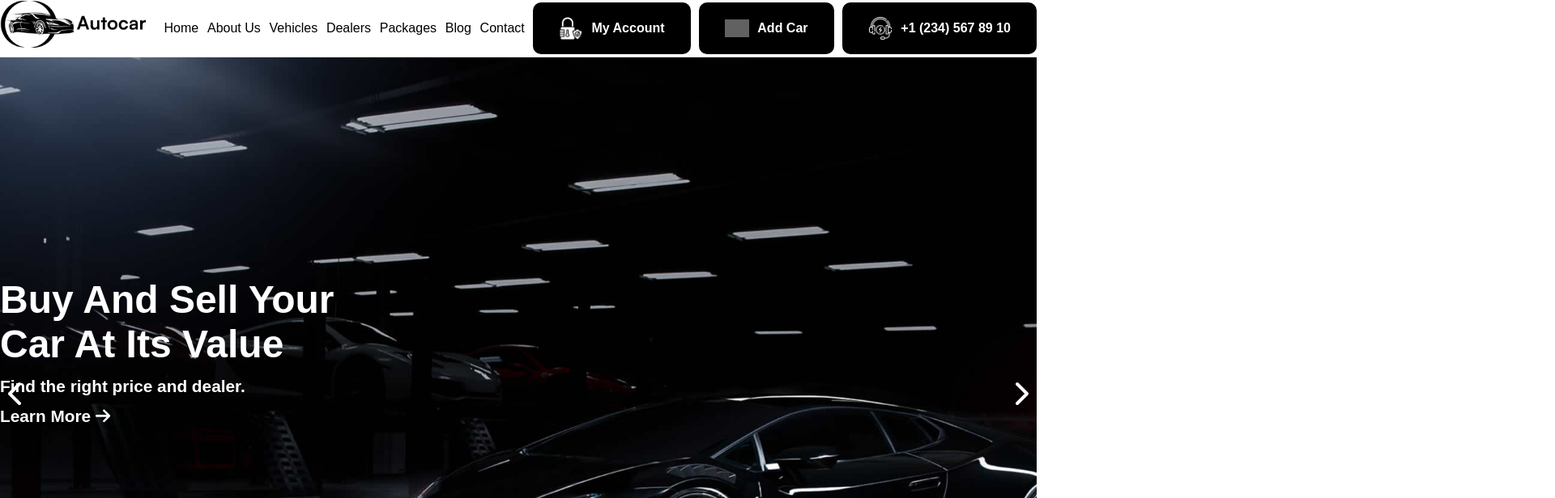
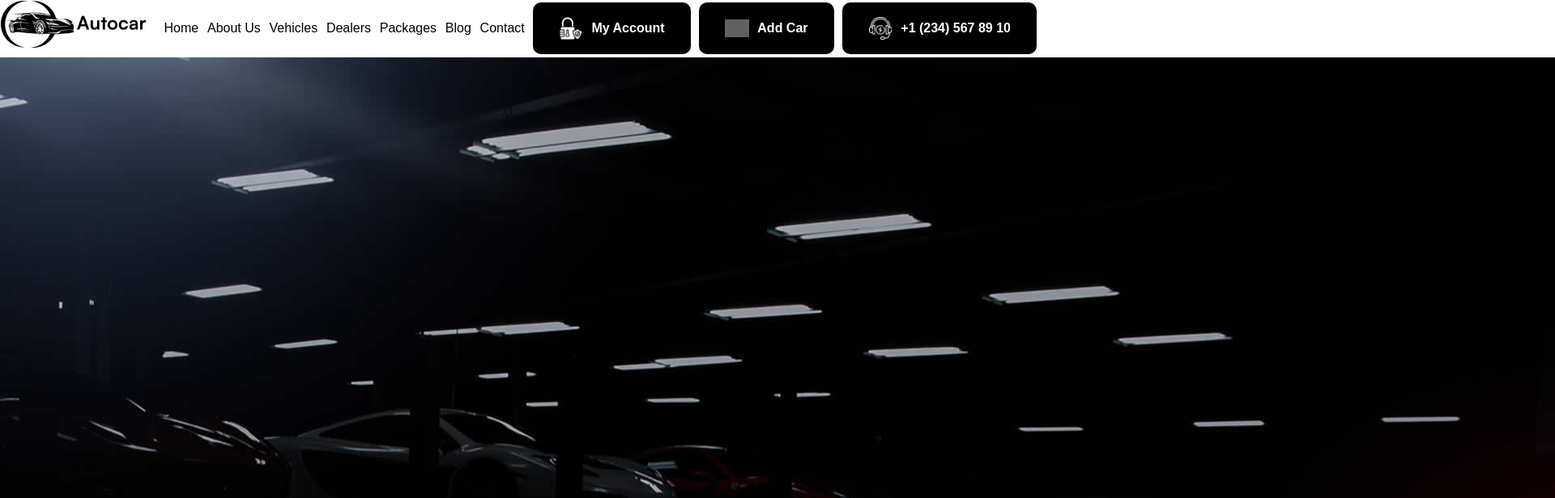
Before and after one commit to Giovanni-Palmitessa/proj-html-vuejs, a Vue app: page / in a window 1280 px wide. Shown: the top 616 px of the page at 81% size, 1920 px wide, since content can reach past the window. Built offline with nearby package versions, Linux system fonts and the light colour scheme; grey boxes are pictures that could not be loaded.

Commit message:
add functions for caruousel

```diff
--- a/src/components/AppMain.vue
+++ b/src/components/AppMain.vue
@@ -8,14 +8,14 @@ export default {
   data() {
     return {
       activeIndex: 0,
-      // // arrJumboImg: [
-      // //   {
-      // //     jumboImg: "../assets/img/slider-autocar-5.jpg",
-      // //   },
-      // //   {
-      // //     jumboImg: "../assets/img/slider-autocar-6.jpg",
-      // //   },
-      // ],
+      arrJumboImg: [
+        {
+          jumboImg: "../assets/img/slider-autocar-5.jpg",
+        },
+        {
+          jumboImg: "../assets/img/slider-autocar-6.jpg",
+        },
+      ],
       arrSmallCard: [
         {
           type: "Cabrio",
@@ -181,9 +181,6 @@ export default {
         this.activeIndex = this.arrJumboImg.length - 1;
       }
     },
-    setActiveIndex(index) {
-      this.activeIndex = index;
-    },
   },
   components: {
     SmallCard,
@@ -197,7 +194,7 @@ export default {
   <main>
     <!-- JUMBOTRON -->
     <!-- da qui giusto -->
-    <section class="jumbo" :class="{ active: index == activeIndex }">
+    <!-- <section class="jumbo" :class="{ active: index == activeIndex }">
       <div class="container">
         <div class="jumbo-details">
           <p class="jumbo-main">Buy And Sell Your Car At Its Value</p>
@@ -207,6 +204,25 @@ export default {
           </p>
         </div>
       </div>
+      <div class="chevron left">
+        <font-awesome-icon icon="fa-solid fa-chevron-left" />
+      </div>
+
+      <div class="chevron right">
+        <font-awesome-icon icon="fa-solid fa-chevron-right" />
+      </div>
+    </section> -->
+    <!-- a qui giusto -->
+
+    <section>
+      <div
+        v-for="(element, index) in arrJumboImg"
+        class="item"
+        :key="element.jumboImg"
+        :class="{ active: index == activeIndex }"
+      >
+        <img :src="getImagePath(element.jumboImg)" :alt="element.jumboImg" />
+      </div>
       <div class="chevron left" @click="showPrevSlide">
         <font-awesome-icon icon="fa-solid fa-chevron-left" />
       </div>
@@ -215,7 +231,6 @@ export default {
         <font-awesome-icon icon="fa-solid fa-chevron-right" />
       </div>
     </section>
-    <!-- a qui giusto -->
 
     <!-- LISTA PER FILTRARE -->
     <section>
@@ -396,6 +411,12 @@ export default {
 
 <style lang="scss" scoped>
 @use "../assets/partials/variables" as *;
+.item {
+  display: none;
+}
+.item.active {
+  display: block;
+}
 
 .jumbo-details {
   height: calc(100vh - 70px);
```
